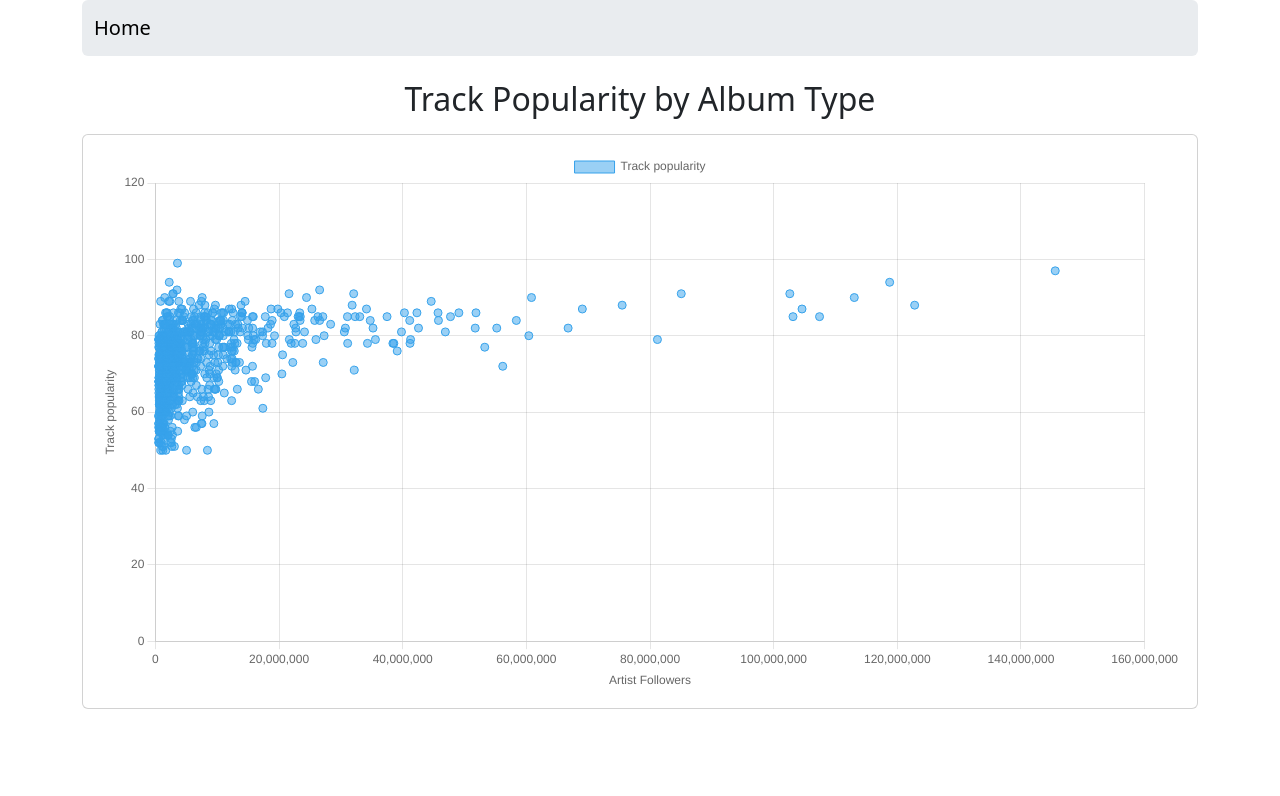
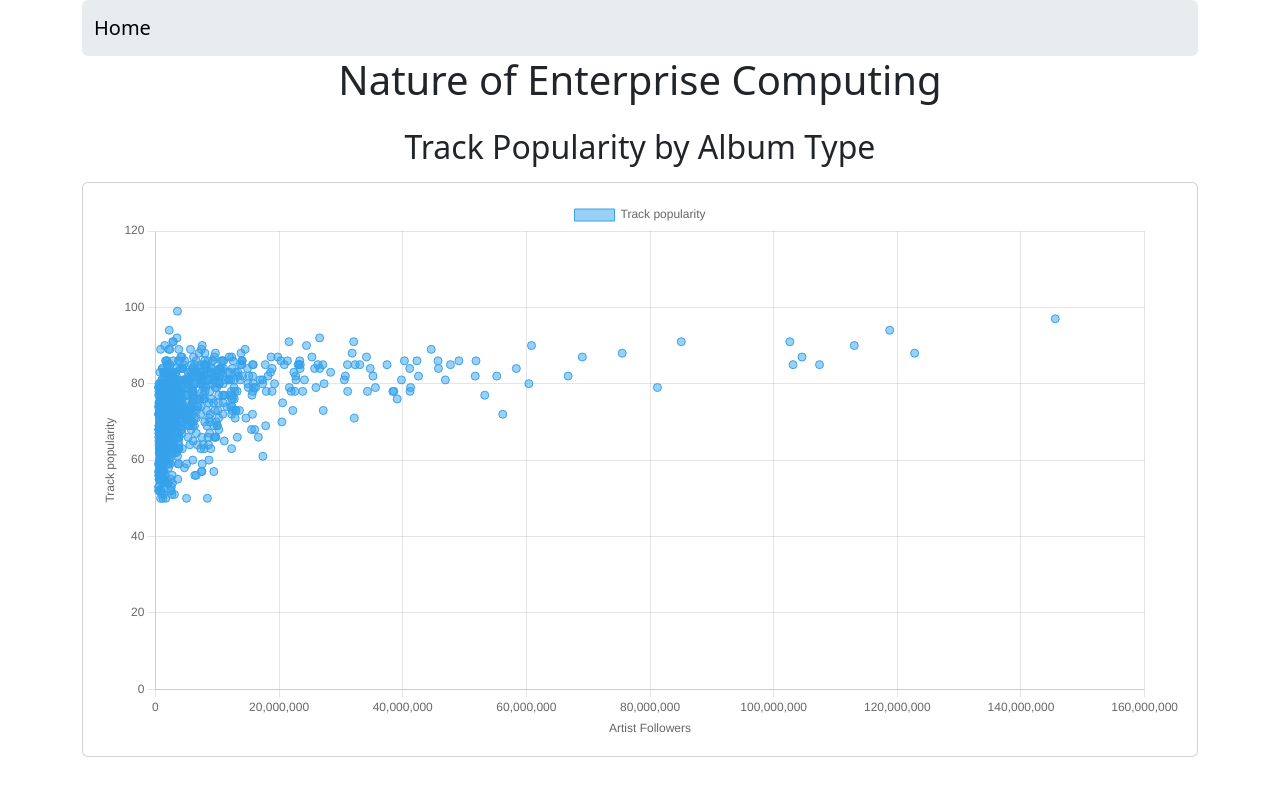
Before and after one commit to mxc1911/CA2, a plain HTML site: page site/page3.html in a window 1280 px wide. Drawn offline with nearby package versions, Linux system fonts and the light colour scheme.

Commit message:
deleted h1 title by accident

```diff
--- a/site/page3.html
+++ b/site/page3.html
@@ -17,7 +17,7 @@
     <a class="navbar-brand" href="index.html">Home</a>
   </div>
 </nav>
-
+<h1 class="text-center">Nature of Enterprise Computing</h1>
 <h2 class="text-center mt-4">Track Popularity by Album Type</h2>
 
 <div class="card mt-3">
```
